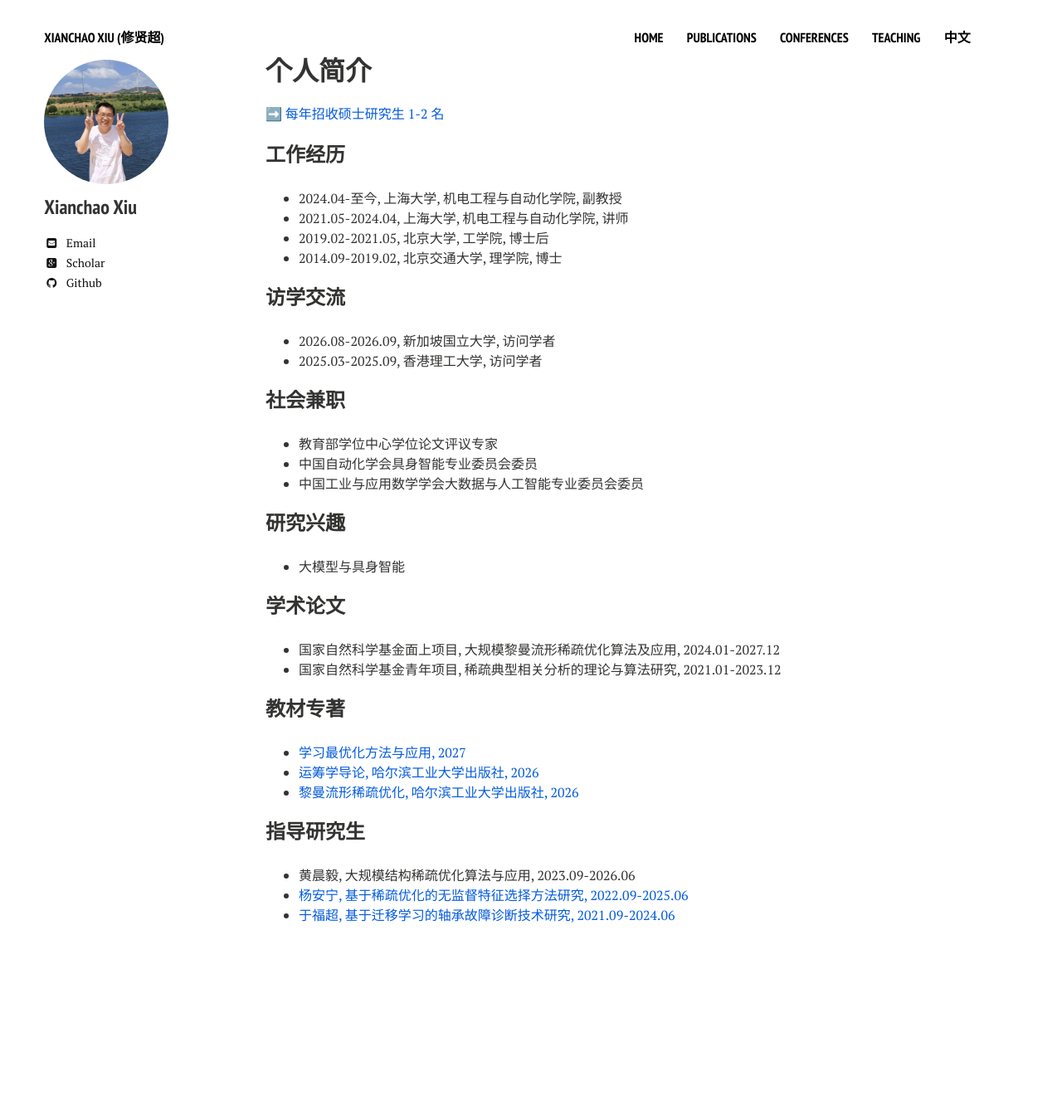
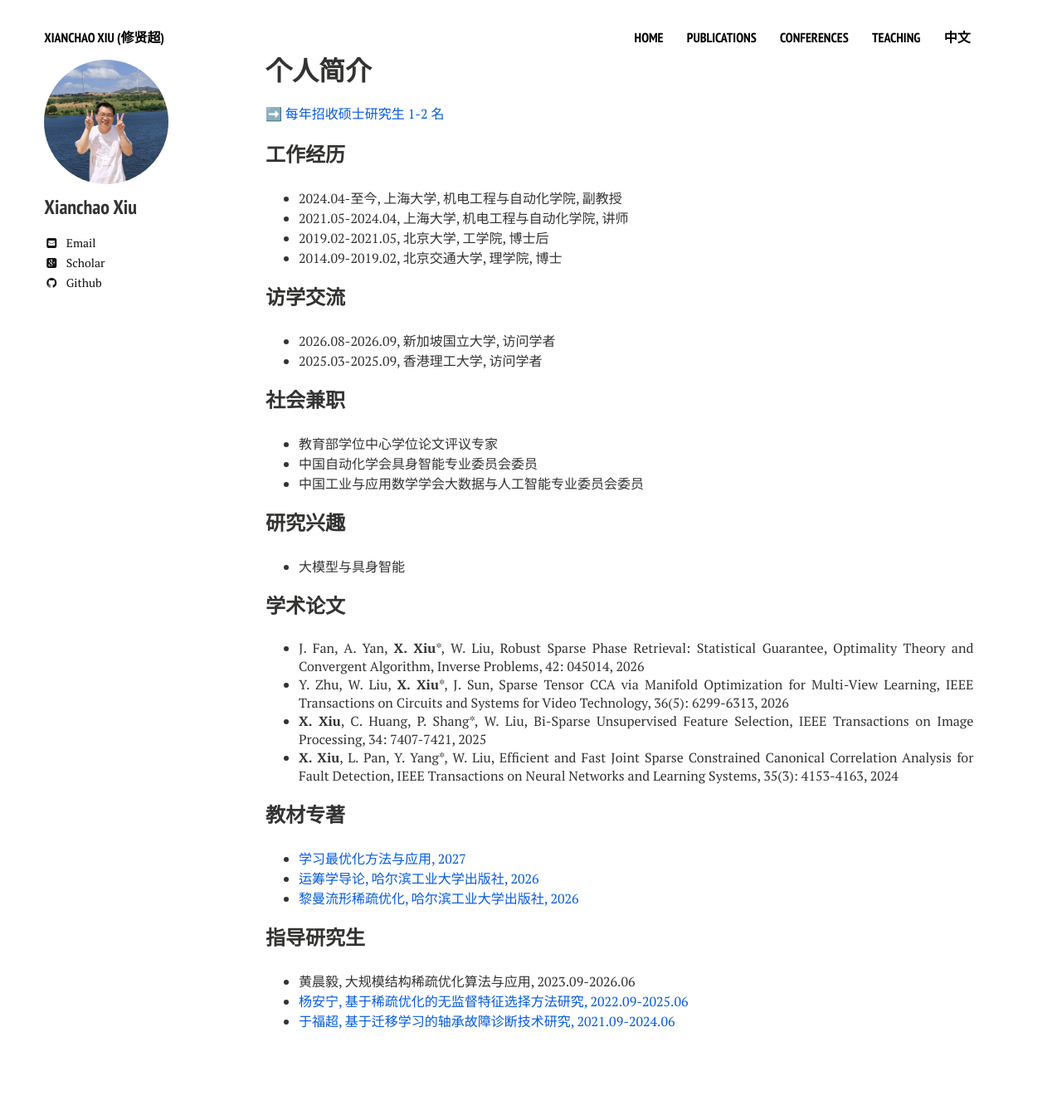
Before and after one commit to xianchaoxiu/xianchaoxiu.github.io, a Jekyll site: the page built from chinese/index.md, in a window 1280 px wide. Shown: the whole page at 83% size. Built offline with Jekyll 4.4.1, drawn with Linux system fonts in a browser that asks for light colours; nearby versions of some CDN libraries; before the commit the page ends 1210 px from its top, so only the background shows below that.

Commit message:
Update index.md

```diff
--- a/chinese/index.md
+++ b/chinese/index.md
@@ -32,9 +32,10 @@ share: false
 
 
 ### 学术论文
-* 国家自然科学基金面上项目, 大规模黎曼流形稀疏优化算法及应用, 2024.01-2027.12 <br>
-* 国家自然科学基金青年项目, 稀疏典型相关分析的理论与算法研究, 2021.01-2023.12  <br>
-
+* J. Fan, A. Yan, <b>X. Xiu</b>*, W. Liu, Robust Sparse Phase Retrieval: Statistical Guarantee, Optimality Theory and Convergent Algorithm, Inverse Problems, 42: 045014, 2026 <br>
+* Y. Zhu, W. Liu, <b>X. Xiu</b>*, J. Sun, Sparse Tensor CCA via Manifold Optimization for Multi-View Learning, IEEE Transactions on Circuits and Systems for Video Technology, 36(5): 6299-6313, 2026 <br>
+* <b>X. Xiu</b>, C. Huang, P. Shang*, W. Liu, Bi-Sparse Unsupervised Feature Selection, IEEE Transactions on Image Processing, 34: 7407-7421, 2025 <br>
+* <b>X. Xiu</b>, L. Pan, Y. Yang*, W. Liu, Efficient and Fast Joint Sparse Constrained Canonical Correlation Analysis for Fault Detection, IEEE Transactions on Neural Networks and Learning Systems, 35(3): 4153-4163, 2024 <br>
 
 
 ### 教材专著
```
